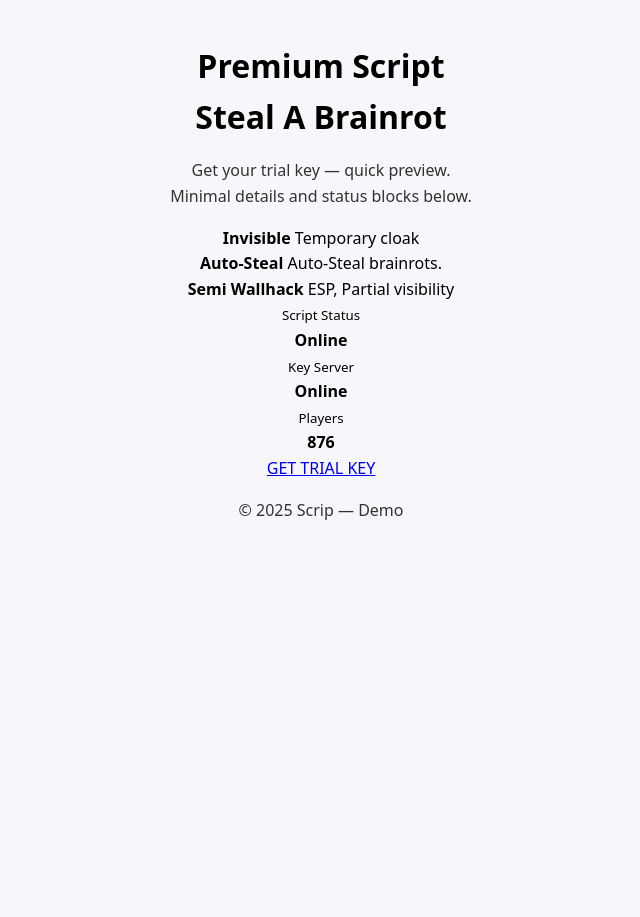
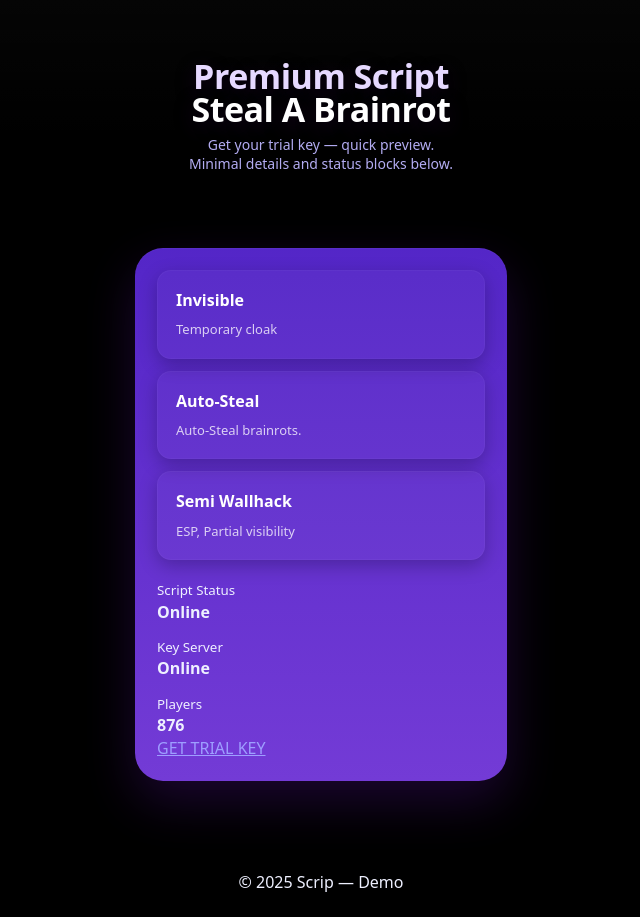
Before and after one commit to XModderPremium-hub/PremiumScript-, a plain HTML site: page index.html in a window 1280 px wide. Shown: the whole page, without its empty margins (319-959 px from the left). Before the commit the page ends 800 px from the top, so only its background shows below. Drawn offline with Linux system fonts and the light colour scheme.

Commit message:
Update style.css

```diff
--- a/style.css
+++ b/style.css
@@ -1,11 +1,105 @@
+/* style.css
+   Page inspirée du screenshot, fond noir, cartes violettes, responsive.
+*/
+
+:root{
+  --bg:#000000;
+  --panel-grad-start: rgba(88, 40, 210, 0.95); /* violet */
+  --panel-grad-end: rgba(125, 64, 232, 0.92);
+  --muted: #bdb6ff;
+  --card: rgba(255,255,255,0.06);
+  --soft-card: rgba(255,255,255,0.03);
+  --primary: #63f59b;
+  --glass-border: rgba(255,255,255,0.05);
+  --radius: 18px;
+  --max-width:420px;
+  --gap:16px;
+  font-family: system-ui, -apple-system, "Segoe UI", Roboto, "Helvetica Neue", Arial;
+  color-scheme: dark;
+}
+
+*{box-sizing:border-box;margin:0;padding:0}
+html,body{height:100%}
 body{
-  font-family: system-ui, -apple-system, "Segoe UI", Roboto, "Helvetica Neue", Arial;
-  max-width: 900px;
-  margin: 40px auto;
-  padding: 0 20px;
-  line-height: 1.6;
-  text-align: center;
-  background: #f7f7fb;
+  background:var(--bg);
+  color:#eef0ff;
+  -webkit-font-smoothing:antialiased;
+  -moz-osx-font-smoothing:grayscale;
+  line-height:1.4;
 }
-h1{ font-size: 2rem; margin-bottom: 6px; }
-p{ color: #333; }
+
+/* center page for mobile-first look */
+.page{min-height:100vh; display:flex; flex-direction:column; align-items:center;}
+
+/* container constrained width */
+.container{
+  width:100%;
+  max-width:var(--max-width);
+  padding:24px;
+  margin:0 auto;
+}
+
+/* top hero */
+.top{
+  padding-top:36px;
+  padding-bottom:8px;
+  text-align:center;
+  background: linear-gradient(180deg, rgba(255,255,255,0.02) 0%, transparent 70%);
+  width:100%;
+}
+.title{
+  font-size:34px;
+  line-height:0.98;
+  margin-bottom:8px;
+  font-weight:800;
+  letter-spacing:-0.5px;
+  color: #ffffff;
+  text-shadow: 0 6px 20px rgba(61, 5, 90, 0.35);
+}
+.title .accent{ color: #e6d9ff; font-weight:900; }
+.subtitle{
+  color:var(--muted);
+  opacity:0.95;
+  margin-top:6px;
+  font-size:14px;
+}
+
+/* big rounded panel (purple) */
+.panel-wrap{
+  width:100%;
+  margin-top:18px;
+  padding-bottom:42px;
+}
+.panel{
+  background: linear-gradient(180deg, var(--panel-grad-start), var(--panel-grad-end));
+  border-radius:28px;
+  padding:22px;
+  box-shadow:
+    0 20px 50px rgba(45,10,80,0.6),
+    inset 0 1px 0 rgba(255,255,255,0.03);
+  backdrop-filter: blur(6px);
+}
+
+/* list of features - soft rounded pill cards */
+.features{ display:flex; flex-direction:column; gap:12px; margin-bottom:18px; }
+.feat{
+  background: rgba(255,255,255,0.03);
+  border-radius:14px;
+  padding:18px;
+  box-shadow: 0 6px 18px rgba(4,0,20,0.25);
+  border: 1px solid rgba(255,255,255,0.03);
+}
+.feat strong{ display:block; font-size:16px; margin-bottom:6px; color:#fff; }
+.feat span{ color:rgba(255,255,255,0.85); font-size:13px; opacity:0.9; }
+
+/* status grid */
+.status-grid{
+  margin-top:6px;
+  display:flex;
+  flex-direction:column;
+  gap:12px;
+}
+
+/* single status card (dark rounded) */
+.status-card{
+  background: linear-gradient(180deg, rgba(0,
```
